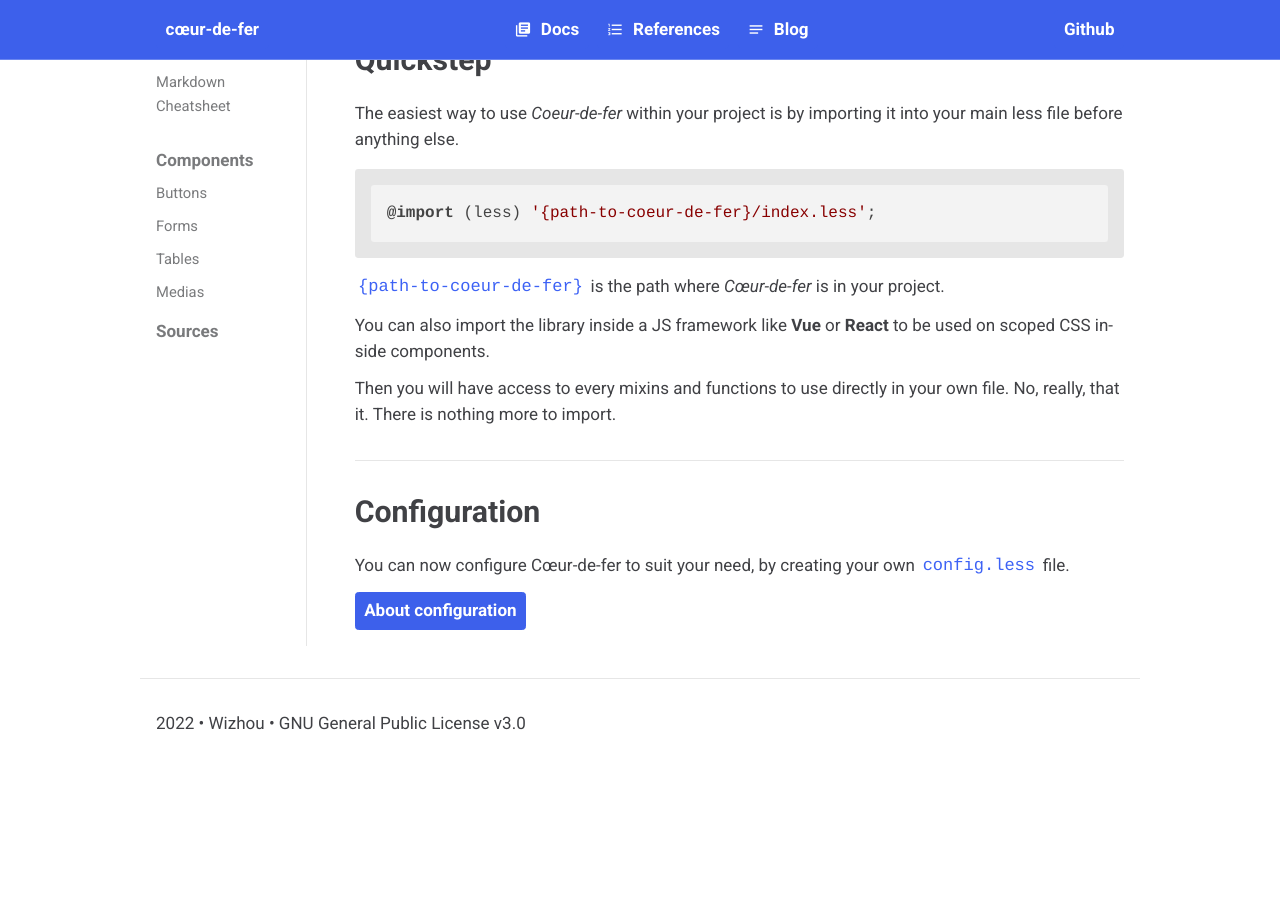
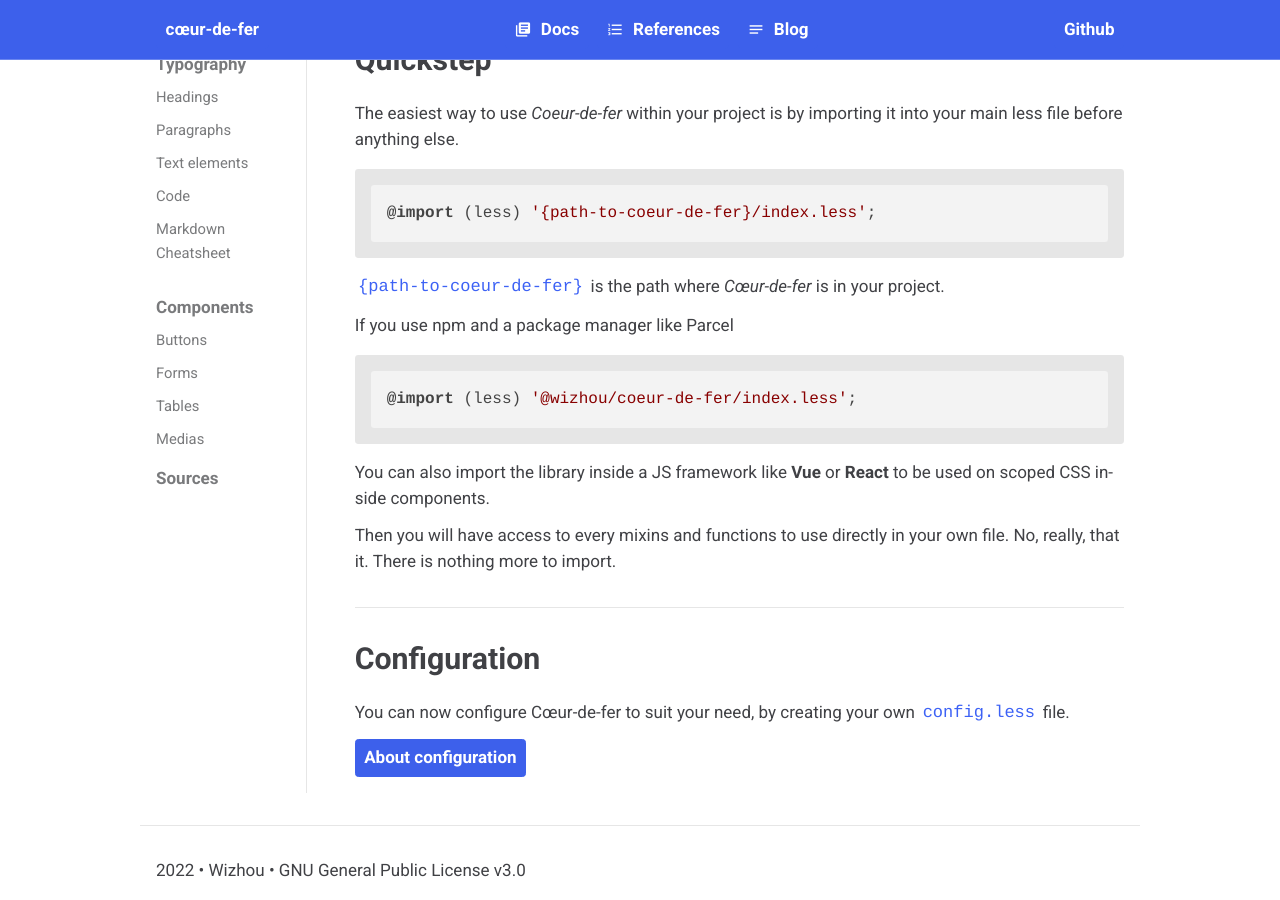
Before and after one commit to wizhou/coeur-de-fer, a Jekyll site: the page built from docs/_docs/intro.md, in a window 1280 px wide and 900 px high, scrolled down 954 px. Built offline with Jekyll 4.4.1, drawn with Linux system fonts in a browser that asks for light colours; nearby versions of some CDN libraries; before the commit the page ends 1707 px from its top, so only the background shows below that.

Commit message:
Update intro.md

`````diff
--- a/docs/_docs/intro.md
+++ b/docs/_docs/intro.md
@@ -42,6 +42,12 @@ The easiest way to use *Coeur-de-fer* within your project is by importing it int
 
 `{path-to-coeur-de-fer}` is the path where *Cœur-de-fer* is in your project.
 
+If you use npm and a package manager like Parcel
+
+```` less
+@import (less) '@wizhou/coeur-de-fer/index.less';
+````
+
 You can also import the library inside a JS framework like **Vue** or **React** to be used on scoped CSS inside components.
 
 Then you will have access to every mixins and functions to use directly in your own file. No, really, that it. There is nothing more to import.
`````
